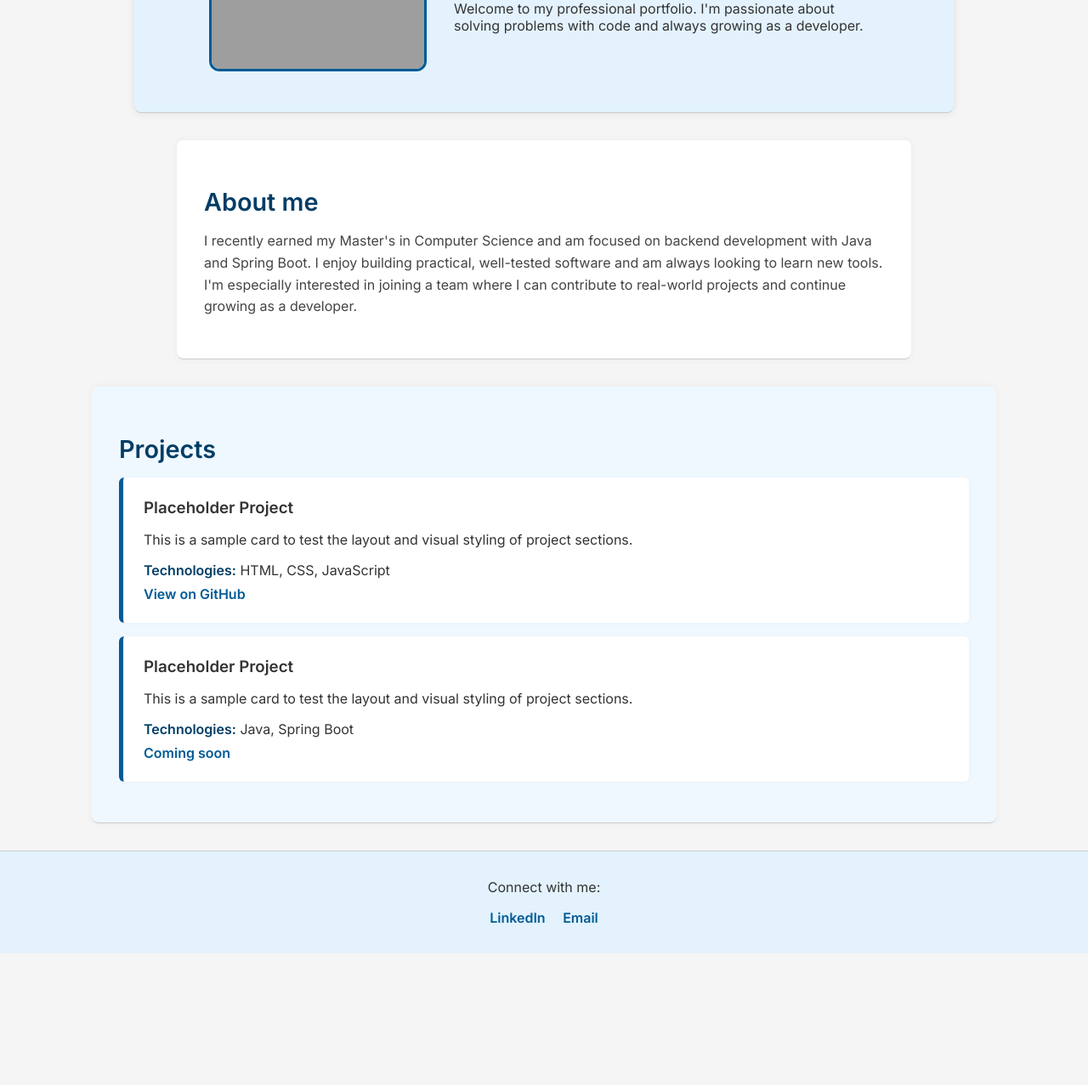
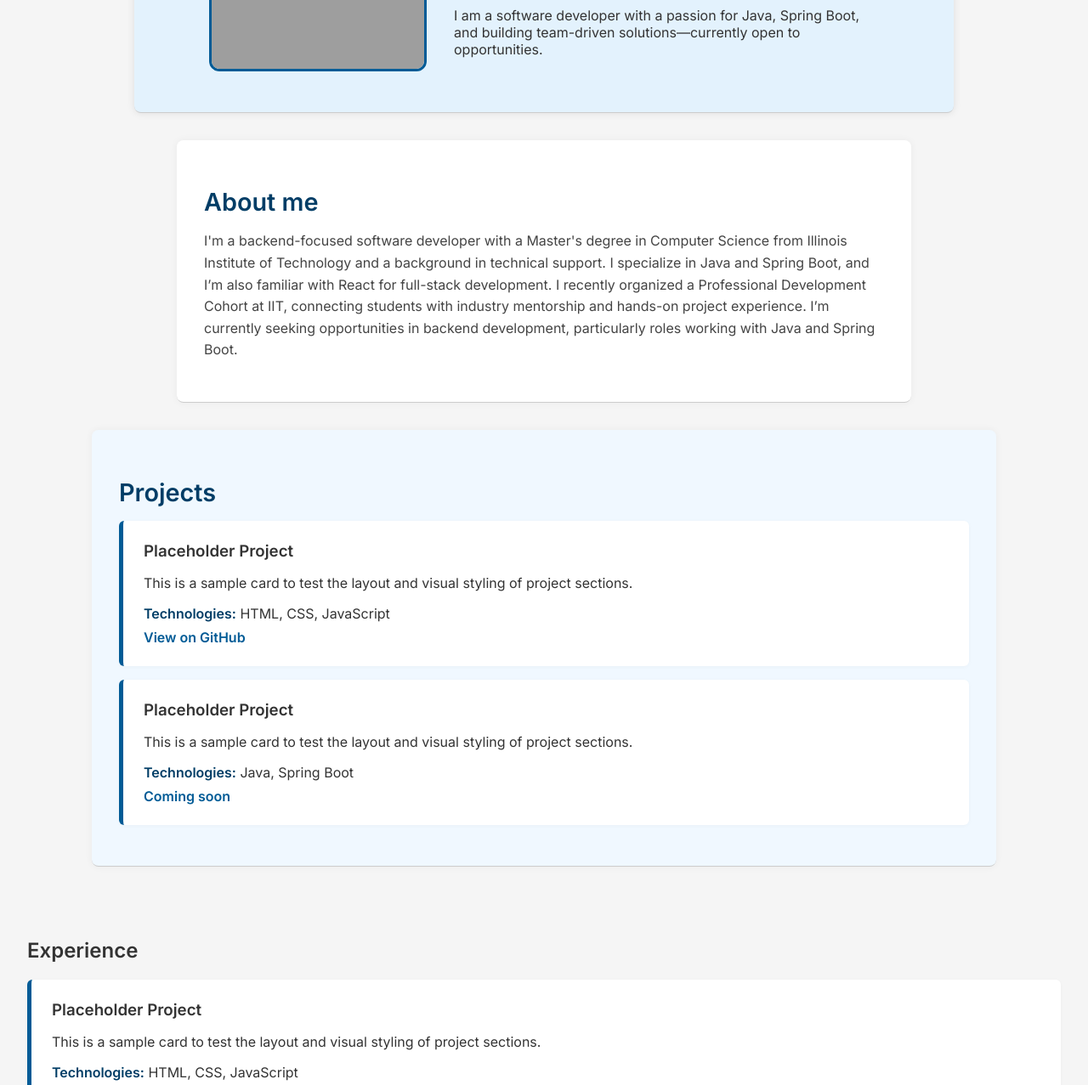
Before and after one commit to arturosalazar/portfolio-site, a plain HTML site: page index.html in a window 1280 px wide. Shown: the part 385-1662 px from the top of the page at 85% size. Before the commit the page ends 1507 px from the top, so only its background shows below. Drawn offline with Linux system fonts and the light colour scheme; grey boxes are pictures that could not be loaded.

Commit message:
content: update about me and hero text with personalized info

```diff
--- a/index.html
+++ b/index.html
@@ -21,17 +21,36 @@
             <img src="images/my-photo.jpg" alt="Professional Headshot" width="200"/>
             <div class="hero-text">
                 <h2>Hello!</h2>
-                <p>Welcome to my professional portfolio. I'm passionate about solving problems with code and always growing as a developer.</p>
+                <p>Welcome to my professional portfolio. </p>
+                <p>I am a software developer with a passion for Java, Spring Boot, and building team-driven solutions—currently open to opportunities.</p>
             </div>
         </section>
 
         <section id="about">
             <h2>About me</h2>
-            <p>I recently earned my Master's in Computer Science and am focused on backend development with Java and Spring Boot. I enjoy building practical, well-tested software and am always looking to learn new tools. I'm especially interested in joining a team where I can contribute to real-world projects and continue growing as a developer.</p>
+            <p>I'm a backend-focused software developer with a Master's degree in Computer Science from Illinois Institute of Technology and a background in technical support. I specialize in Java and Spring Boot, and I’m also familiar with React for full-stack development. I recently organized a Professional Development Cohort at IIT, connecting students with industry mentorship and hands-on project experience. I’m currently seeking opportunities in backend development, particularly roles working with Java and Spring Boot.</p>
         </section>
 
         <section id="projects">
             <h2>Projects</h2>
+            <div class="project-card">
+                <h3>Placeholder Project</h3>
+                <p>This is a sample card to test the layout and visual styling of project sections.</p>
+                <p><strong>Technologies:</strong> HTML, CSS, JavaScript</p>
+                <a href="#" target="_blank">View on GitHub</a>
+              </div>
+
+              <div class="project-card">
+                <h3>Placeholder Project</h3>
+                <p>This is a sample card to test the layout and visual styling of project sections.</p>
+                <p><strong>Technologies:</strong> Java, Spring Boot</p>
+                <a href="#">Coming soon</a>
+              </div>
+            <!-- You can duplicate .project-card later for more projects -->
+        </section>
+
+        <section id="experience">
+            <h2>Experience</h2>
             <div class="project-card">
                 <h3>Placeholder Project</h3>
                 <p>This is a sample card to test the layout and visual styling of project sections.</p>
```
